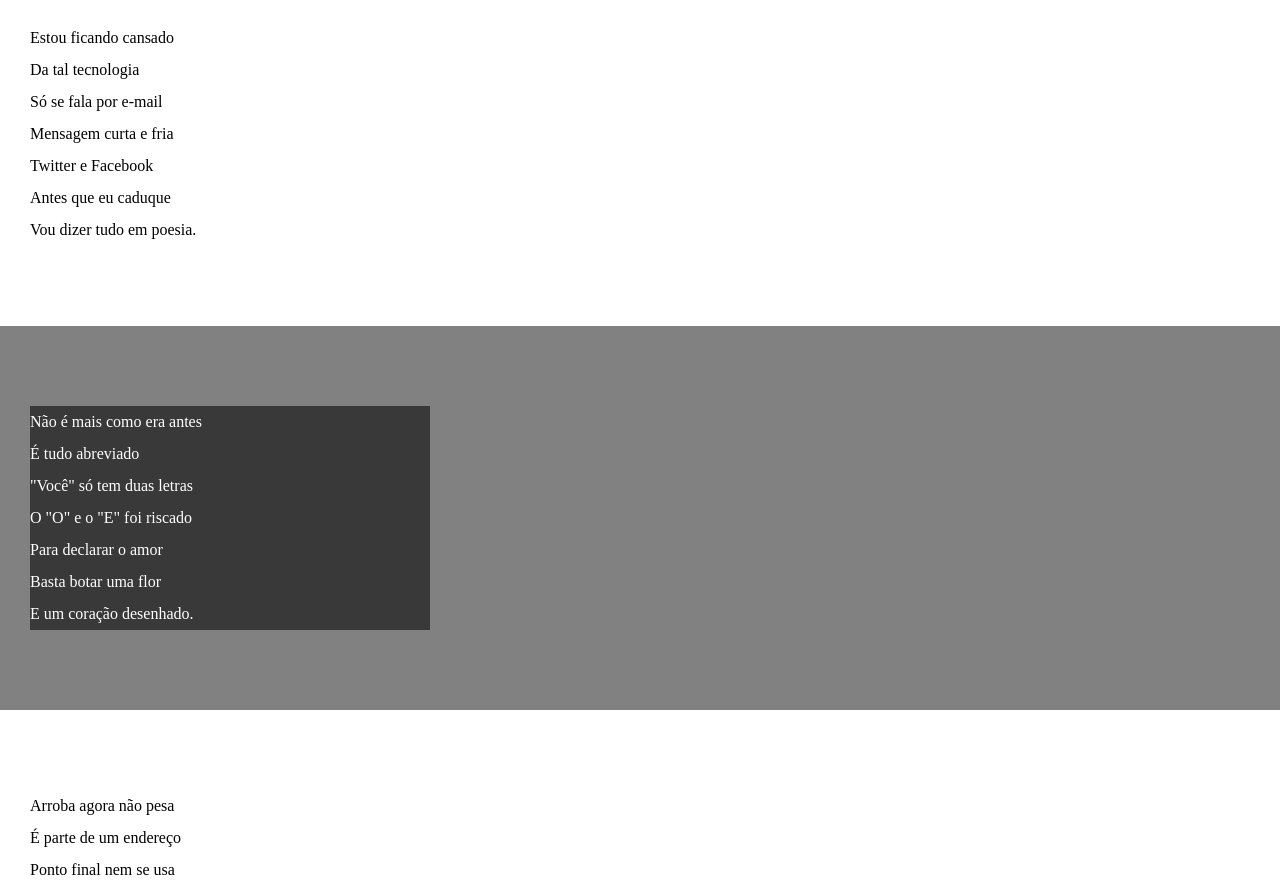
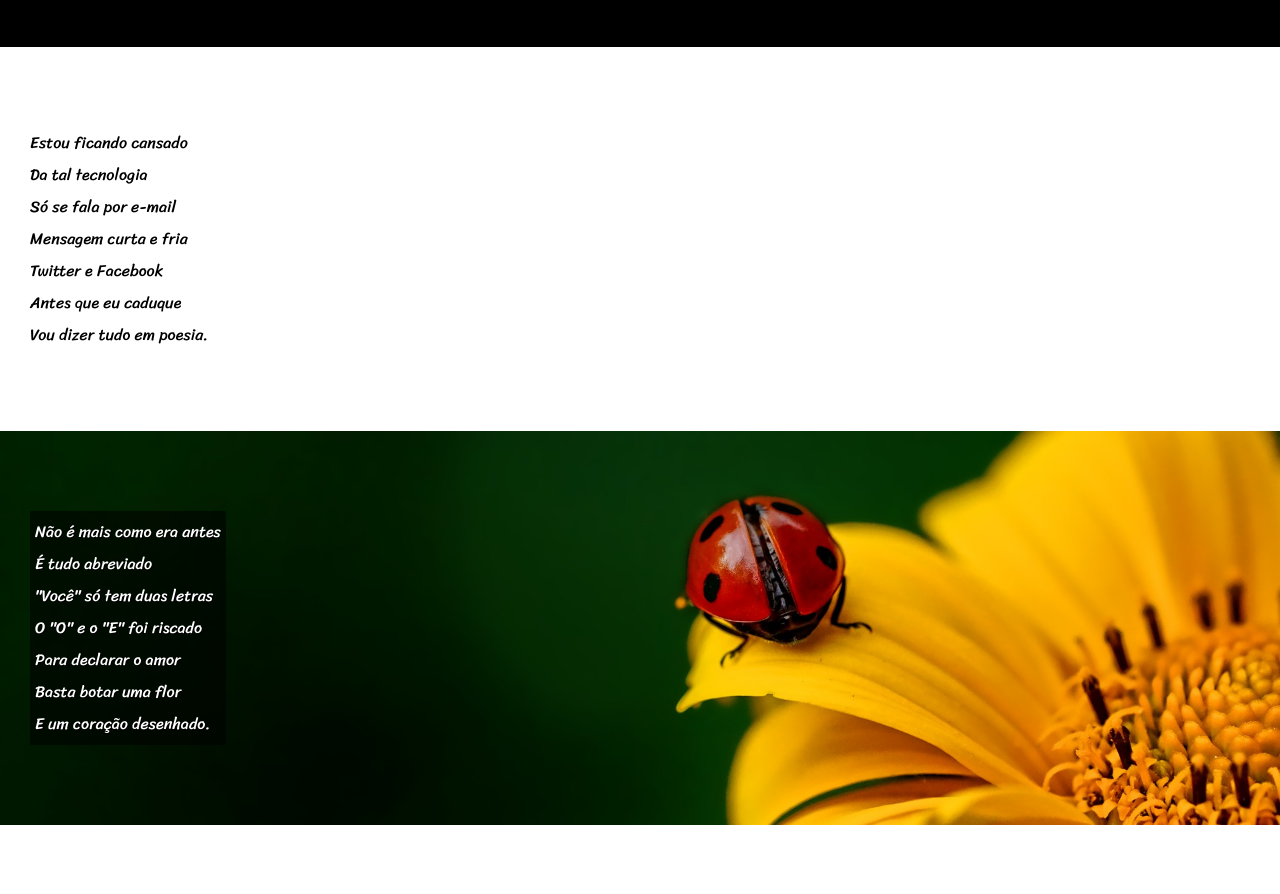
Before and after one commit to Dogdob/html-css, a plain HTML site: page pacote-d012/index.html in a window 1280 px wide. Shown: the part 213-1107 px from the top of the page. Drawn offline with Linux system fonts and the light colour scheme.

Commit message:
final do desafio 12

```diff
--- a/pacote-d012/estilo/style.css
+++ b/pacote-d012/estilo/style.css
@@ -1,11 +1,22 @@
 @charset "UTF-8";
+
+@import url('https://fonts.googleapis.com/css2?family=Passion+One&display=swap');
+@import url('https://fonts.googleapis.com/css2?family=Sriracha&display=swap');
+
+:root{
+    --font1: Verdana, Geneva, Tahoma, sans-serif;
+    --font2: 'Passion One', cursive;
+    --font3: 'Sriracha', cursive;
+}
 
 *{
     margin: 0px;
     padding: 0px;
+
 }
 
 html, body{
+    font-family: var(--font1);
     min-height: 100vh;
     background-color: darkgray;
 }
@@ -15,8 +26,10 @@ header{
     text-align: center;
 }
 header > h1{
+    font-family: var(--font2);
     padding-top: 50px;
     font-variant: small-caps;
+    font-size: 10vw;
 }
 header > p{
     padding-bottom: 50px;
@@ -30,6 +43,7 @@ header a:hover,footer a:hover{
     text-decoration: underline;
 }
 section{
+    font-family: var(--font3);
     padding-top: 10vh;
     padding-bottom: 10vh;
     line-height: 2em;
@@ -42,10 +56,22 @@ section.normal{
 section.imagem{
     background-color: rgba(0, 0, 0, 0.24);
     color: white;
+    background-size: cover;
+    background-attachment: fixed;
 }
 section.imagem > p{
-    width: 400px;
+    display: inline-block;
+    padding: 5px;
     background-color: rgba(0, 0, 0, 0.555);
+    text-shadow: 1px 1px 0px black;
+}
+section#img01{
+    background-image: url('../imagens/background001.jpg');
+    background-position: right center;
+}
+section#img02{
+    background-image: url('../imagens/background002.jpg');
+
 }
 footer{
     background-color: black;
--- a/pacote-d012/index.html
+++ b/pacote-d012/index.html
@@ -26,7 +26,7 @@
 
 
 
-    <section class="imagem">
+    <section class="imagem" id="img01">
         <p>
             Não é mais como era antes<br>
             É tudo abreviado<br>
@@ -64,7 +64,7 @@
 
 
 
-    <section class="imagem">
+    <section class="imagem" id="img02">
         <p>
             Tenho saudade das cartas<br>
             Escritas com a própria mão<br>
```
